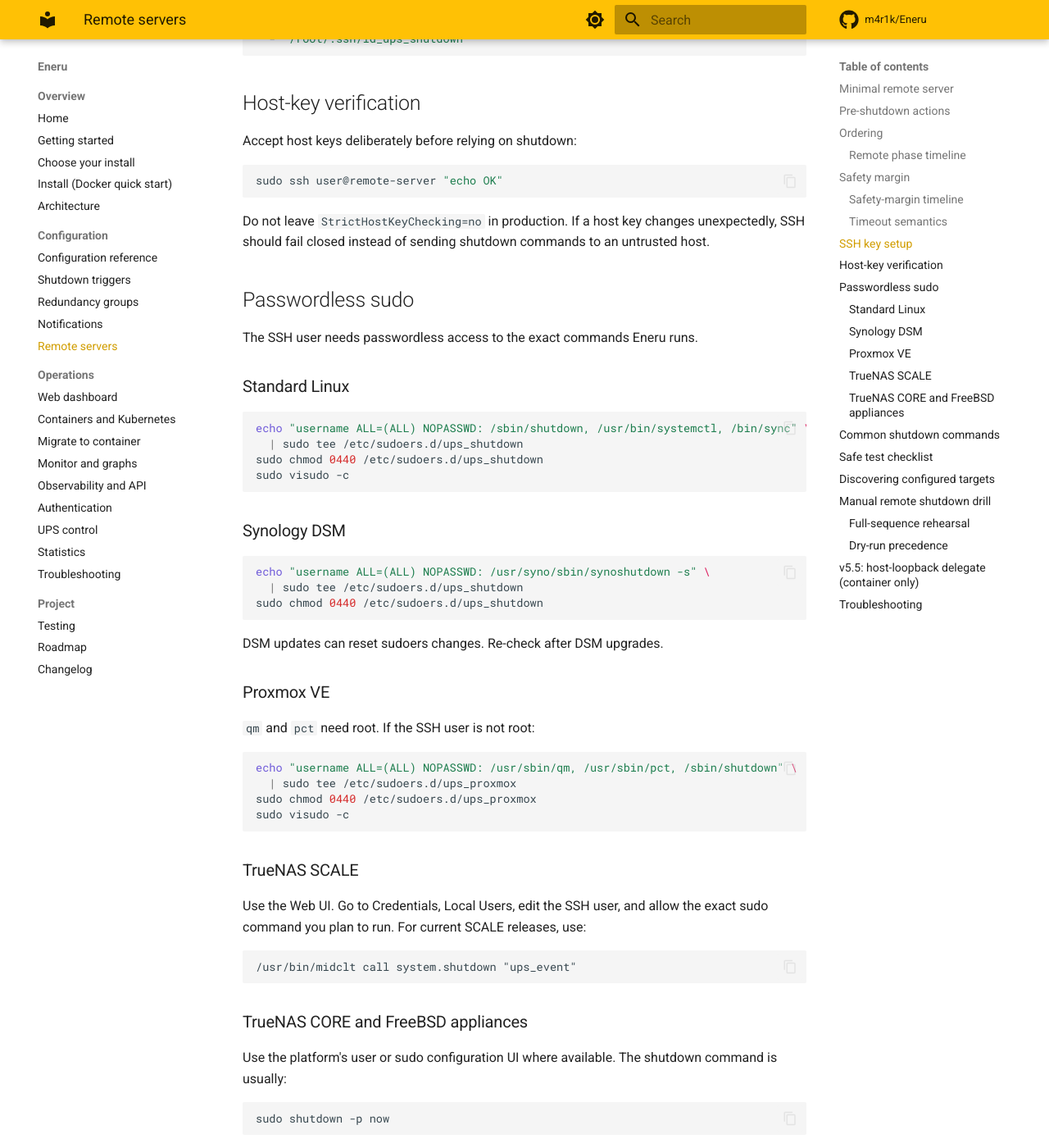
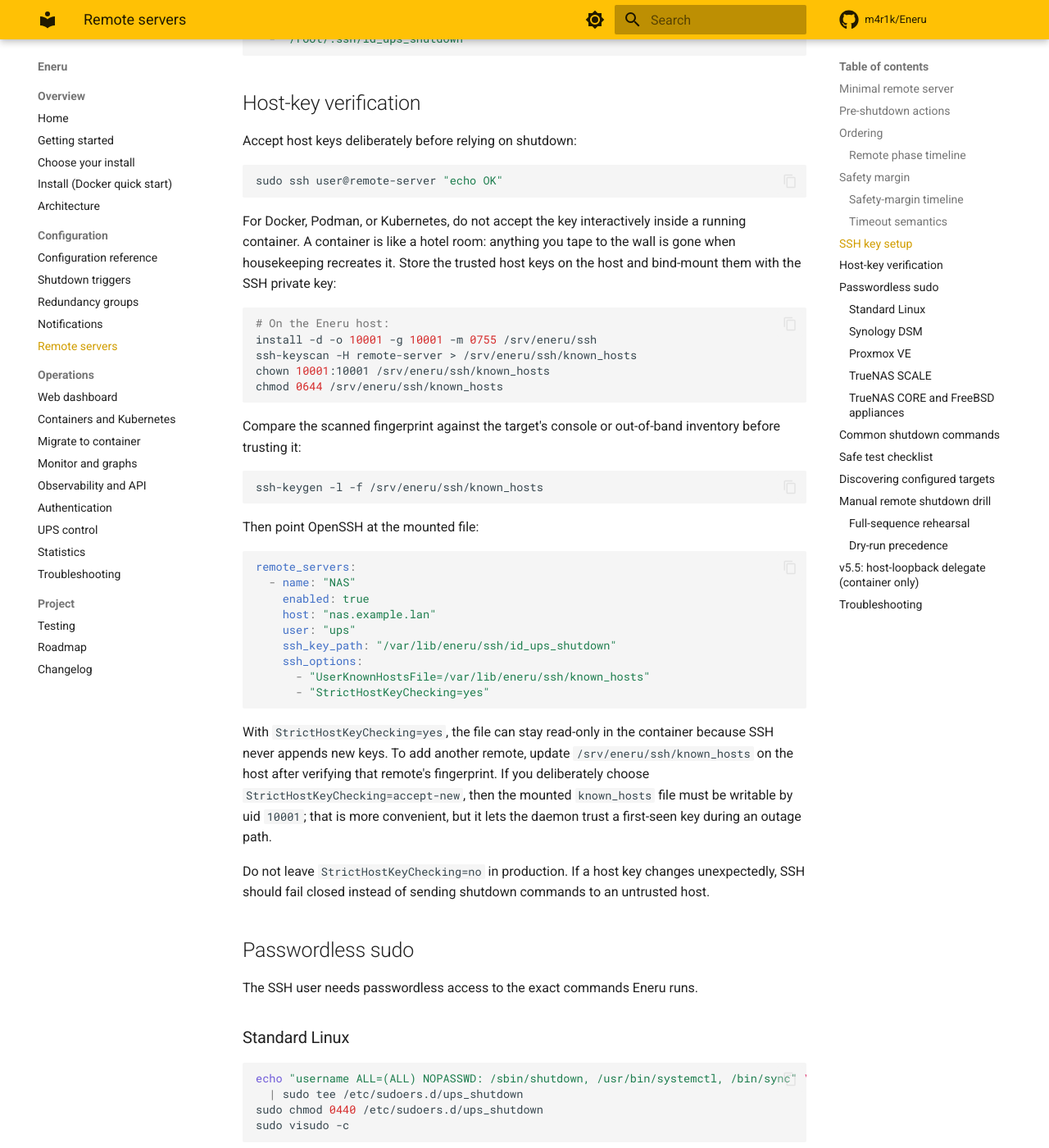
Before and after one commit to m4r1k/Eneru, an MkDocs documentation site: the page built from docs/remote-servers.md, in a window 1280 px wide and 1400 px high, scrolled down 5344 px. Shown: the whole window at 82% size. Built offline with MkDocs 1.6.1 and Material for MkDocs 9.7.7, drawn with Linux system fonts in a browser that asks for light colours; comment, search, counter and statistics services are not loaded.

Commit message:
test+docs: container SSH host-key trust (#73) and NUT-name autodiscovery E2E (#71)
Document the container known_hosts workflow: mount a pre-seeded
known_hosts from the host alongside the private key and configure
UserKnownHostsFile=/var/lib/eneru/ssh/known_hosts with
StrictHostKeyChecking=yes, so remote-server trust survives
Docker/Podman/Kubernetes recreates without disabling host-key checks.
The same pass makes uid 10001 private-key ownership/mode guidance
consistent across the container walkthroughs.

Add two E2E regressions:
- Test 57 (Loopback): containerized remote SSH with a mounted private
  key plus mounted known_hosts under StrictHostKeyChecking=yes; the
  remote health probe must reach HEALTHY (proving the host key was
  trusted, not just that NUT was reachable) and the daemon must stay
  ready across container recreate.
- Test 58 (CLI): NUT name autodiscovery (issue #71) self-heals a wrong
  single-UPS name via `upsc -l`, auto-corrects the runtime poll target,
  and logs the ups.name fix hint.

Co-Authored-By: Claude Opus 4.8 (1M context) <noreply@anthropic.com>

````diff
--- a/docs/remote-servers.md
+++ b/docs/remote-servers.md
@@ -198,6 +198,49 @@ Accept host keys deliberately before relying on shutdown:
 ```bash
 sudo ssh user@remote-server "echo OK"
 ```
+
+For Docker, Podman, or Kubernetes, do not accept the key interactively
+inside a running container. A container is like a hotel room: anything
+you tape to the wall is gone when housekeeping recreates it. Store the
+trusted host keys on the host and bind-mount them with the SSH private
+key:
+
+```bash
+# On the Eneru host:
+install -d -o 10001 -g 10001 -m 0755 /srv/eneru/ssh
+ssh-keyscan -H remote-server > /srv/eneru/ssh/known_hosts
+chown 10001:10001 /srv/eneru/ssh/known_hosts
+chmod 0644 /srv/eneru/ssh/known_hosts
+```
+
+Compare the scanned fingerprint against the target's console or out-of-band
+inventory before trusting it:
+
+```bash
+ssh-keygen -l -f /srv/eneru/ssh/known_hosts
+```
+
+Then point OpenSSH at the mounted file:
+
+```yaml
+remote_servers:
+  - name: "NAS"
+    enabled: true
+    host: "nas.example.lan"
+    user: "ups"
+    ssh_key_path: "/var/lib/eneru/ssh/id_ups_shutdown"
+    ssh_options:
+      - "UserKnownHostsFile=/var/lib/eneru/ssh/known_hosts"
+      - "StrictHostKeyChecking=yes"
+```
+
+With `StrictHostKeyChecking=yes`, the file can stay read-only in the
+container because SSH never appends new keys. To add another remote,
+update `/srv/eneru/ssh/known_hosts` on the host after verifying that
+remote's fingerprint. If you deliberately choose
+`StrictHostKeyChecking=accept-new`, then the mounted `known_hosts` file
+must be writable by uid `10001`; that is more convenient, but it lets
+the daemon trust a first-seen key during an outage path.
 
 Do not leave `StrictHostKeyChecking=no` in production. If a host key changes unexpectedly, SSH should fail closed instead of sending shutdown commands to an untrusted host.
 
````
Also changed, not shown: docs/changelog.md (+14 -0 lines), docs/configuration.md (+1 -1 lines), docs/containers-kubernetes.md (+29 -1 lines), docs/migrate-to-container.md (+24 -0 lines), docs/testing.md (+4 -2 lines), 4 other files.
